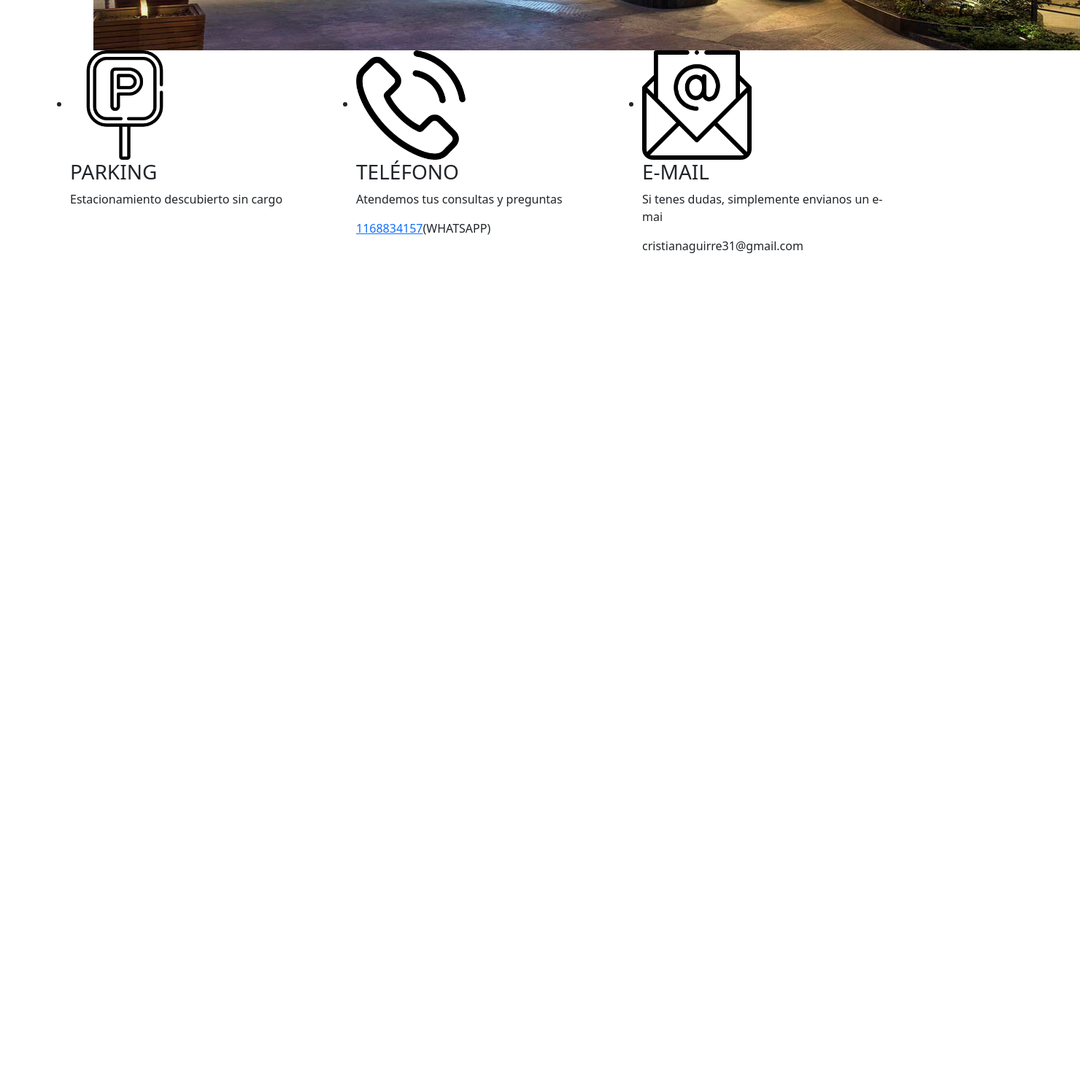
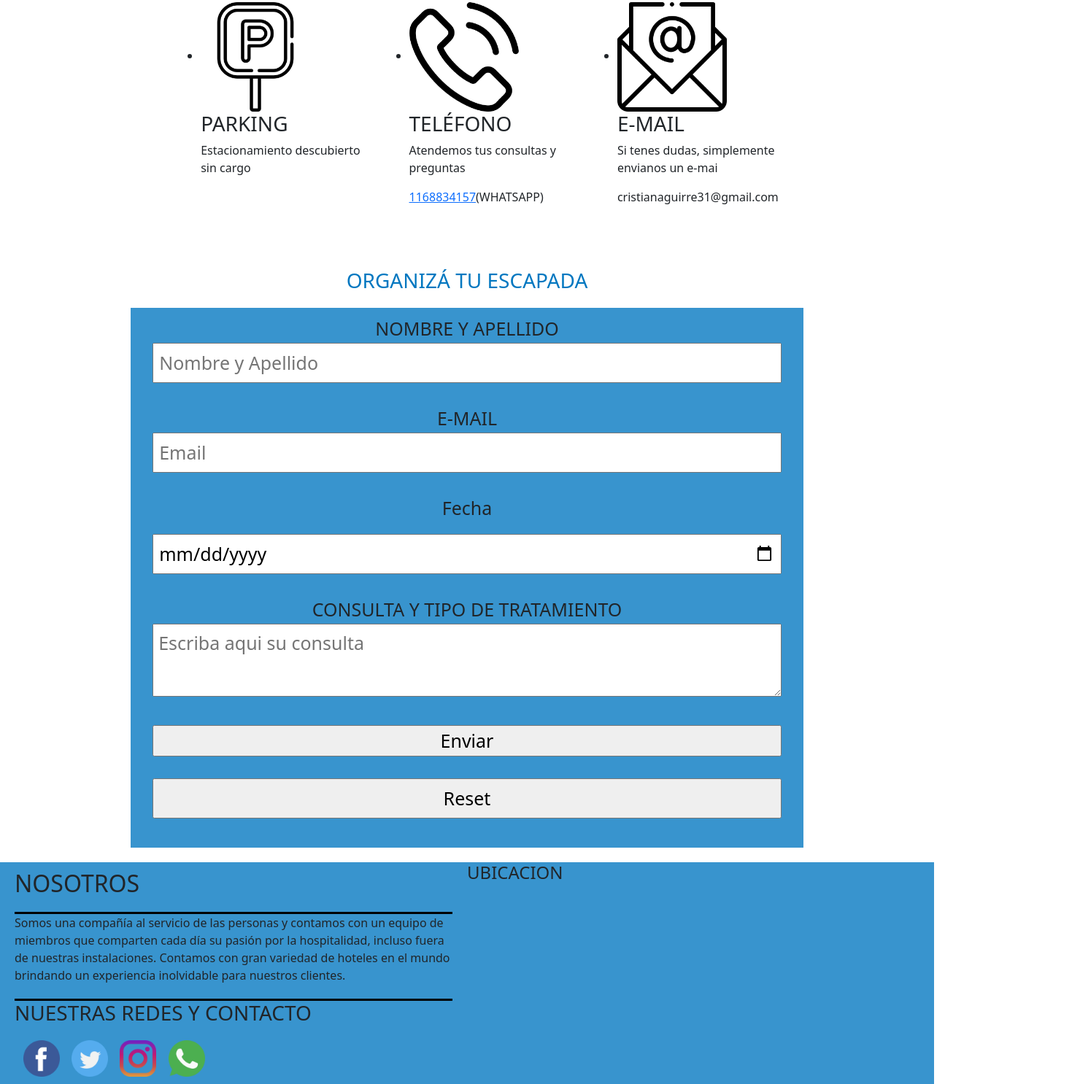
Before and after one commit to Luggia/trabajofinal, a plain HTML site: page pages/contacto.html in a window 1280 px wide. Shown: the part 608-2094 px from the top of the page at 73% size, 1480 px wide, since content can reach past the window. Before the commit the page ends 973 px from the top, so only its background shows below. Drawn offline with nearby package versions, Linux system fonts and the light colour scheme; grey boxes are pictures that could not be loaded.

Commit message:
ultimos retoques arregle todo la pagina de contacto

```diff
--- a/pages/contacto.html
+++ b/pages/contacto.html
@@ -5,7 +5,6 @@
     <meta http-equiv="X-UA-Compatible" content="IE=edge">
     <meta name="viewport" content="width=device-width, initial-scale=1.0">
     <script src="https://cdn.jsdelivr.net/npm/@popperjs/core@2.9.3/dist/umd/popper.min.js" integrity="sha384-eMNCOe7tC1doHpGoWe/6oMVemdAVTMs2xqW4mwXrXsW0L84Iytr2wi5v2QjrP/xp" crossorigin="anonymous"></script>
-    <script src="https://cdn.jsdelivr.net/npm/bootstrap@5.1.0/dist/js/bootstrap.min.js" integrity="sha384-cn7l7gDp0eyniUwwAZgrzD06kc/tftFf19TOAs2zVinnD/C7E91j9yyk5//jjpt/" crossorigin="anonymous"></script>
     <script src="https://cdn.jsdelivr.net/npm/bootstrap@5.1.0/dist/js/bootstrap.bundle.min.js" integrity="sha384-U1DAWAznBHeqEIlVSCgzq+c9gqGAJn5c/t99JyeKa9xxaYpSvHU5awsuZVVFIhvj" crossorigin="anonymous"></script>
     <link href="https://cdn.jsdelivr.net/npm/bootstrap@5.1.0/dist/css/bootstrap.min.css" rel="stylesheet" integrity="sha384-KyZXEAg3QhqLMpG8r+8fhAXLRk2vvoC2f3B09zVXn8CA5QIVfZOJ3BCsw2P0p/We" crossorigin="anonymous">
     <title>Restaurant</title>
@@ -29,7 +28,7 @@
                           <li class="nav-item"><a class="nav-link" href="./spa.html">Spa</a></li>
                           <li class="nav-item"><a class="nav-link" href="./restaurant.html">Restaurant</a></li>
                           <li class="nav-item"><a class="nav-link" href="./contacto.html">Contacto</a></li>
-                          <li class="nav-item"><a class="nav-link" href="#covid-19">Covid-19</a></li>
+                          <li class="nav-item"><a class="nav-link" href="../index.html#covid-19">Covid-19</a></li>
                       </ul>
                   </div>
               </div>
@@ -38,9 +37,11 @@
     </header>
 <body>
     <main>
+        <div class="titulosContacto">
         <img src="../images/images-contacto/contacto.jpg" alt="contacto">
+        </div>
     </main>
-    <section>
+    <section class="sectionContacto">
     <div class="contactoListado">
         <div class="row">
             <div class="col">
@@ -75,5 +76,49 @@
         </div>
     </div>
     </section>
+    <aside>
+        <div class="tituloFormulario">
+            <h3>ORGANIZÁ TU ESCAPADA</h3>
+            <form class="formulario" action="./pages/gracias.html">
+              <label for="nombre">NOMBRE Y APELLIDO</label>
+              <input type="text" name="nombre" type="text" placeholder="Nombre y Apellido" required>
+              <label for="e-mail">E-MAIL</label>
+              <input type="email" name="email" placeholder="Email"required>
+              <p>Fecha</p>
+              <input type="date" name="fecha" id="fecha"
+                      value="bday"
+                      min="2021-08-01" max="2022-01-01">
+              <label for="consulta">CONSULTA Y TIPO DE TRATAMIENTO</label>
+              <textarea name="consulta" placeholder="Escriba aqui su consulta" required></textarea>
+              <input type="submit" value="Enviar" id="enviar">
+              <input type="reset" name="reset" id="restableces">
+            </form>
+          </div>
+    </aside>
+    <footer>
+        <div class="contGeneral">
+            <div class="izq box">
+              <h2>NOSOTROS</h2>
+                <div class="separador">
+                  <p>Somos una compañía al servicio de las personas y contamos con un equipo de miembros que comparten cada día su pasión por la hospitalidad, incluso fuera de nuestras instalaciones. Contamos con gran
+                    variedad de hoteles en el mundo brindando un experiencia inolvidable para nuestros clientes.
+                  </p>
+                  <div class="social">
+                    <div class="separador">
+                    <h3>NUESTRAS REDES Y CONTACTO</h3>
+                    <a href="https://www.facebook.com/Hilton"><img src="../images/Icon/facebook.png" alt="iconoFac"></a>
+                    <a href="https://twitter.com/Hilton"><img src="../images/Icon/twitter.png" alt="iconoTwi"></a>
+                    <a href="https://www.instagram.com/hilton/"><img src="../images/Icon/instagram.png" alt="iconoIns"></a>
+                    <a href="https://wa.me/1168834157"><img src="../images/Icon/whatsapp.png" alt="iconoWha"></a>
+                    </div>
+                  </div>
+              </div>
+            </div>
+            <div class="derebox">
+              <h4>UBICACION</h4>
+              <iframe src="https://www.google.com/maps/embed?pb=!1m18!1m12!1m3!1d105018.81916469043!2d-58.50994815403907!3d-34.658791465744976!2m3!1f0!2f0!3f0!3m2!1i1024!2i768!4f13.1!3m3!1m2!1s0x95a335ef4809ceef%3A0x3945c8c351477a54!2sHotel%20Hilton%20Buenos%20Aires!5e0!3m2!1ses-419!2sar!4v1630967524947!5m2!1ses-419!2sar" width="90%" height="85%" style="border:0;" allowfullscreen="" loading="auto"></iframe>
+            </div>
+          </div>
+    </footer>
 </body>
 </html>
--- a/style/style.css
+++ b/style/style.css
@@ -186,10 +186,9 @@ footer{
   }
 
 .titulosSpa {
-    display: relative;
+    align-items: center;
 }
 .titulosSpa img{
-    margin-top: 1px;
     width: 100%;
 }
 
@@ -318,6 +317,7 @@ aside {
     margin-bottom: 40px;
     margin-top: 30px;
 }
+
 .asideRestaurant {
     margin-top: 20px;
     margin-bottom: 20px;
@@ -352,3 +352,17 @@ aside {
 .contactoListado h3 {
 text-align: left;
 }
+
+.contactoListado {
+margin-top: 70px;
+}
+
+.titulosContacto img{
+    width: 100%;
+    align-items: center;
+}
+.sectionContacto {
+    margin-right: 16%;
+    margin-left: 19%;
+    margin-bottom: 70px;
+}
```
Also changed, not shown: index.html (+1 -2 lines), pages/hotel.html (+3 -4 lines), pages/restaurant.html (+3 -4 lines), pages/spa.html (+1 -2 lines), 1 other file.
